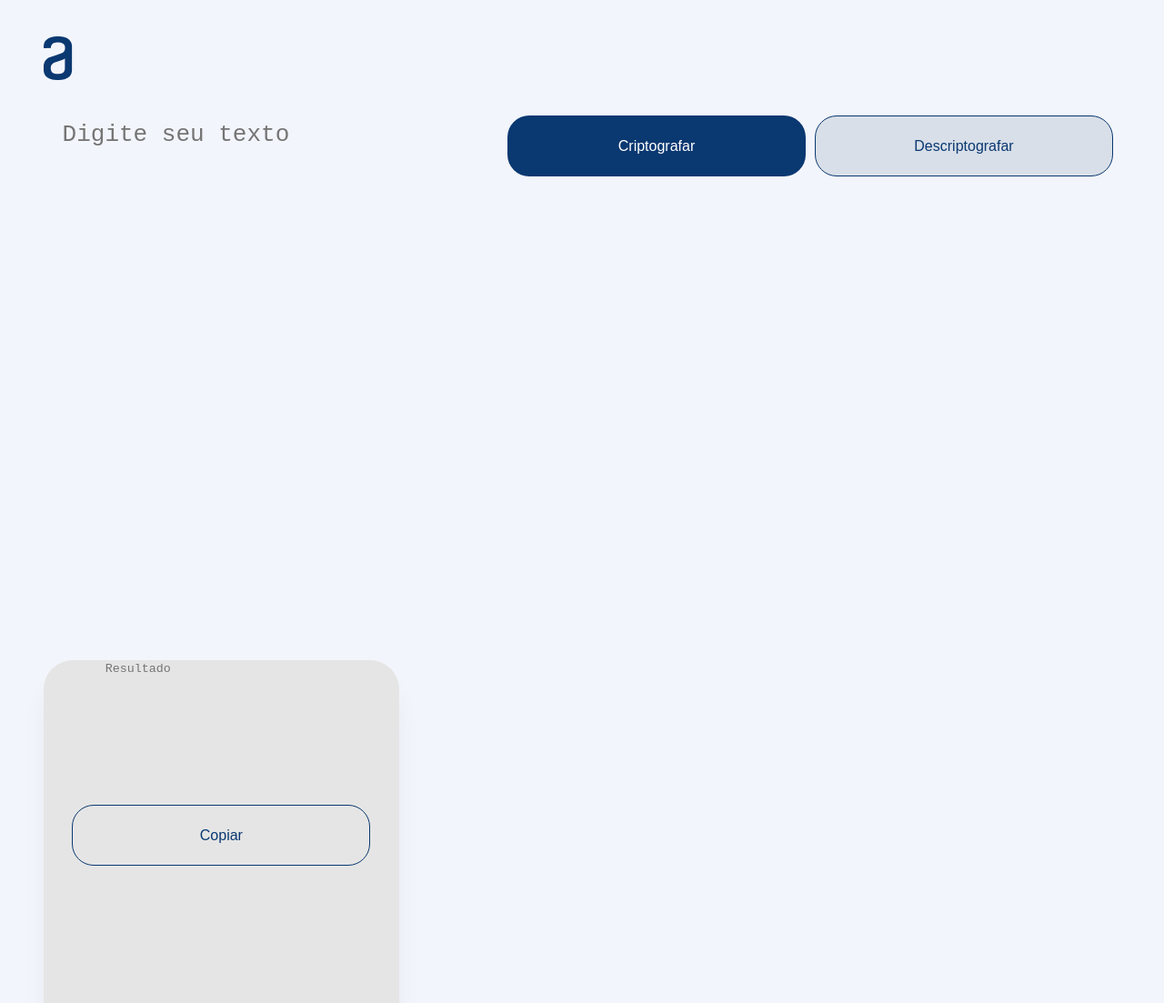
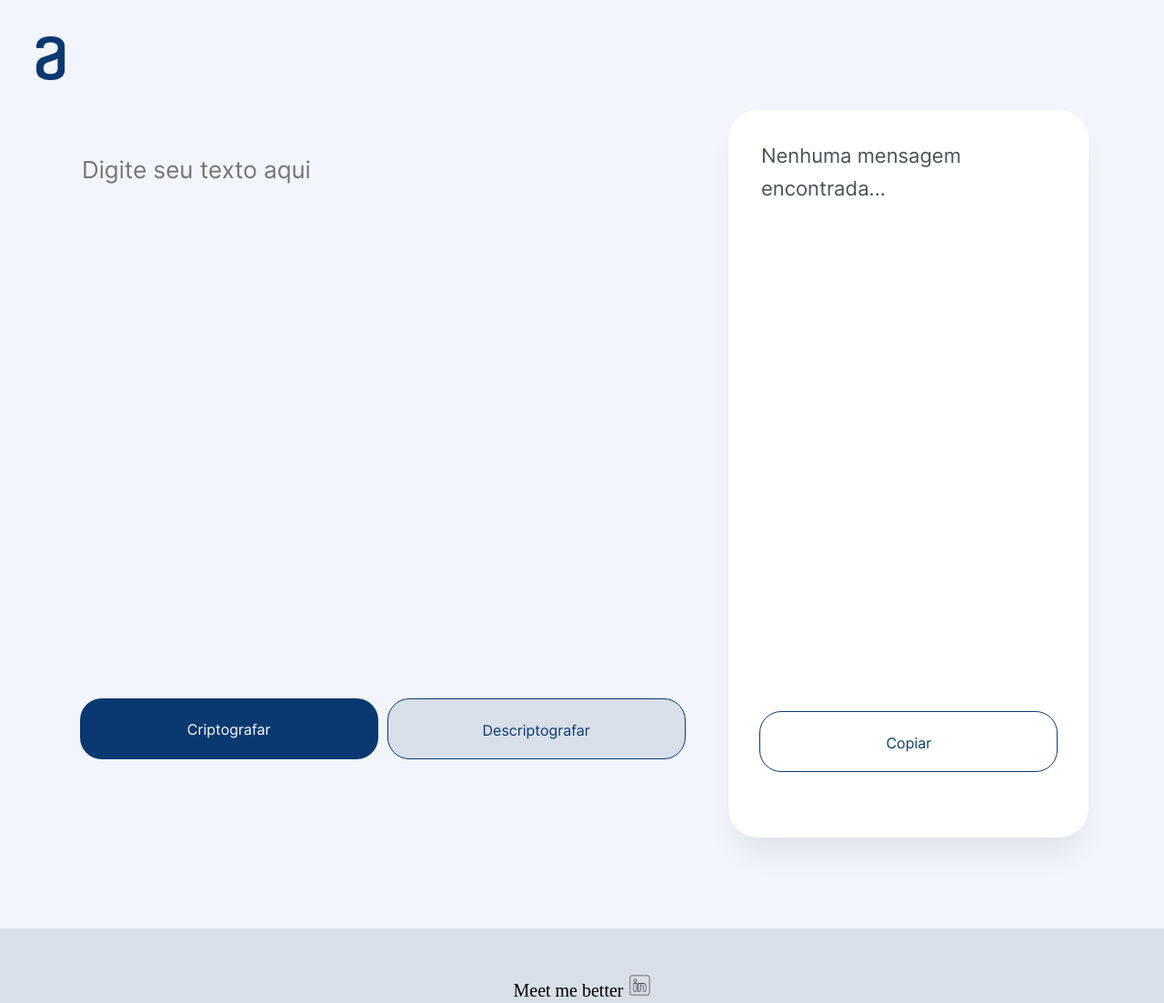
Before and after one commit to PatriciaCS1995/Challange-Alura-ONE-Encriptador, a plain HTML site: page index.html in a window 1280 px wide. Shown: the top 1103 px of the page at 91% size. Drawn offline with Linux system fonts and the light colour scheme.

Commit message:
projeto com js, css e hml

```diff
--- /dev/null
+++ b/css/reset-css/reset.css
@@ -0,0 +1,48 @@
+/* http://meyerweb.com/eric/tools/css/reset/
+   v2.0 | 20110126
+   License: none (public domain)
+*/
+
+html, body, div, span, applet, object, iframe,
+h1, h2, h3, h4, h5, h6, p, blockquote, pre,
+a, abbr, acronym, address, big, cite, code,
+del, dfn, em, img, ins, kbd, q, s, samp,
+small, strike, strong, sub, sup, tt, var,
+b, u, i, center,
+dl, dt, dd, ol, ul, li,
+fieldset, form, label, legend,
+table, caption, tbody, tfoot, thead, tr, th, td,
+article, aside, canvas, details, embed,
+figure, figcaption, footer, header, hgroup,
+menu, nav, output, ruby, section, summary,
+time, mark, audio, video {
+	margin: 0;
+	padding: 0;
+	border: 0;
+	font-size: 100%;
+	font: inherit;
+	vertical-align: baseline;
+}
+/* HTML5 display-role reset for older browsers */
+article, aside, details, figcaption, figure,
+footer, header, hgroup, menu, nav, section {
+	display: block;
+}
+body {
+	line-height: 1;
+}
+ol, ul {
+	list-style: none;
+}
+blockquote, q {
+	quotes: none;
+}
+blockquote:before, blockquote:after,
+q:before, q:after {
+	content: '';
+	content: none;
+}
+table {
+	border-collapse: collapse;
+	border-spacing: 0;
+}
--- /dev/null
+++ b/css/style.css
@@ -0,0 +1,178 @@
+@charset "UTF-8";
+
+.painel {
+   margin: 40px;
+}
+
+.container-principal{
+   display: flex;
+   flex-direction: row;
+   flex-wrap: wrap;
+   justify-content: center;
+   justify-content: space-evenly;
+}
+
+.container-resultado{
+   display: flex;
+   flex-direction: column;
+   align-items: center;
+   align-self: flex-end;
+
+   background-color: #FFFFFF;
+   min-width: 350px;
+   width: 33%;
+   height: 800px;
+
+   box-shadow: 0px 24px 32px -8px rgba(0, 0, 0, 0.08);
+   border-radius: 32px;
+}
+
+.class-resultado{
+   margin-top: 32px;
+   width: 82%;
+   height: 78%;
+
+   color: #495057;
+   line-height: 36px;
+   font-size: 22px;
+}
+
+.container-texto-botoes {
+   display: flex;
+   flex-direction: column;
+   justify-content: center;
+}
+
+.botoes {
+   display: flex;
+   justify-content: space-around;
+   flex-wrap: wrap;
+
+   margin-bottom: 40px;
+}
+
+.class-entrada-criptografia {
+   color: #0A3871;
+
+   height: 600px;
+   line-height: 48px;
+   font-size: 26px;
+   text-justify: auto;
+}
+
+.icone-alura {
+   margin-bottom: 30px;
+}
+
+.icone-linkedin {
+   max-width: 25px;
+   max-height: 27px;
+   width: auto;
+   height: auto;
+}
+
+/* botao com animação de cor */
+.botao-criptografia {
+   background-color: #0A3871;
+   color: #FFFFFF;
+}
+
+.botao-criptografia:hover {
+   animation: corMudando 3s alternate-reverse;
+}
+
+@keyframes corMudando {
+   from {background-color: #0A3871;}
+   to {background-color: #051b36;}
+}
+/* FIM */
+
+/* botao com animação de cor */
+.botao-descriptografia {
+   background-color: #D8DFE8;
+   color: #0A3871;
+   border: 1px solid #0A3871;
+}
+
+.botao-descriptografia:hover {
+   animation: corMudando2 3s alternate-reverse;
+}
+
+@keyframes corMudando2 {
+   from {background-color: #D8DFE8;}
+   to {background-color: #9daabd;}
+}
+/* FIM */
+
+/* botao com animação de cor */
+.copia-resultado {
+   background-color: transparent;
+   color: #0A3871;
+   border: 1px solid #0A3871;
+   margin-bottom: 32px;
+}
+
+.copia-resultado:hover {
+   animation: corMudando3 3s alternate-reverse;
+}
+
+@keyframes corMudando3 {
+   from {background-color: transparent;}
+   to {background-color: #dee6ff;}
+}
+/* FIM */
+
+/* TAGs HTML */
+
+* {
+   font-family: 'Inter';
+   margin: 0;
+   padding: 0;
+   border: 0;
+   font-size: 100%;
+}
+
+body {
+   background-color: #F3F5FC;
+}
+
+textarea {
+   border: none;
+   outline: none;
+   resize: none;
+
+   font-weight: 400;
+   background: none;
+}
+
+input {
+   all: unset;
+}
+
+button {
+   padding: 24px;
+   border-radius: 24px;
+   width: 328px;
+   height: 67px;
+   border: 0px;
+   margin: 5px;
+
+   font-weight: 400;
+   font-size: 16px;
+
+   cursor: pointer;
+}
+
+footer {
+   background-color: #D8DFE8;
+   padding: 50px;
+   margin-top: 100px;
+
+   text-align: center;
+   font-size: 20px;
+}
+
+@font-face {
+   font-family: "Inter";
+   src: url("/css/fonte/inter-regular-1.ttf") format("truetype");
+}
--- a/index.html
+++ b/index.html
@@ -4,31 +4,46 @@
     <meta charset="UTF-8">
     <meta http-equiv="X-UA-Compatible" content="IE=edge">
     <meta name="viewport" content="width=device-width, initial-scale=1.0">
-    <link rel="stylesheet" href="/Challange-Alura-ONE-Encriptador/style.css">
-    <title>Primeiro Challange</title>
+    <link rel="stylesheet" href="/css/reset-css/reset.css">
+    <link rel="stylesheet" href="/css/style.css">
+
+    <title>Primeiro Challange Criptografia</title>
 </head>
 <body>
-    <section class="principalPainel">
-    <img src="imgChalangeI/icone-alura.png" alt="icone-alura" class="icone-alura">
-    <div class="container-principal"
+
+    <section class="painel">
+        <a href="https://www.alura.com.br/" target="_blank">
+            <img src="imgChalangeI/icone-alura.png" alt="alura-icone" class="icone-alura">
+        </a>
+
+        <div class="container-principal">
             <div class="container-texto-botoes">
-                <textarea name="EntradaTexto" id="EntradaTexto" class="EntradaTexto" cols="30" rows="10" placeholder=" Digite seu texto " wrap="hard"></textarea>
+                <textarea name="nome-entrada-criptografia" id="id-entrada-criptografia" class="class-entrada-criptografia"
+                 cols="20" rows="10" placeholder=" Digite seu texto aqui " wrap="hard"></textarea>
+
                  <div class="botoes">
-                    <button class="botao-criptografa">Criptografar</button>
-                    <button class="botao-descriptografa">Descriptografar</button>
+                    <button class="botao-criptografia">Criptografar</button>
+                    <button class="botao-descriptografia">Descriptografar</button>
                  </div>
             </div>
+
              <div class="container-resultado">
-                    <textarea name="resultado-criptografia" id="resultado-criptografia" cols="30" rows="10" readonly placeholder="Resultado"></textarea>
-                    <button class="copia">Copiar</button>
+                <textarea name="nome-resultado" id="id-resultado" class="class-resultado"
+                cols="20" rows="10" readonly placeholder=" "></textarea>
+
+                <button class="copia-resultado">Copiar</button>
             </div>
         </div>
+
     </section>
+
 </body>
 <footer>
-    <p>Redes sociais </p>
+    <p> Meet me better
+        <a href="https://www.linkedin.com/in/patricia-carvalho-de-souza/" target="_blank">
+        <img src="imgChalangeI/linkedinicone.png" class="icone-linkedin" alt="icone-linkedin" >
+        </a>
+    </p>
 </footer>
-<script>
-
-</script>
+<script src="/scripts/scripts.js"></script>
 </html>
--- /dev/null
+++ b/scripts/scripts.js
@@ -0,0 +1,62 @@
+var entradaTexto = document.querySelector("#id-entrada-criptografia");
+var resultadoCriptografia = document.querySelector("#id-resultado");
+
+var botaoCriptografa = document.querySelector(".botao-criptografia");
+var botaoDescriptografa = document.querySelector(".botao-descriptografia");
+var botaoCopiar = document.querySelector(".copia-resultado");
+
+resultadoCriptografia.value = "Nenhuma mensagem encontrada...";
+
+var textoCriptografado, textoDescriptografado = "";
+
+function criptografiaTexto() {
+
+   textoCriptografado = trocaLetras(entradaTexto.value.toLowerCase());
+
+   limpaArea();
+   resultadoCriptografia.value = textoCriptografado;
+}
+
+function descriptografiaTexto() {
+
+   textoDescriptografado = retornaLetras(entradaTexto.value);
+
+   limpaArea();
+   resultadoCriptografia.value = textoDescriptografado;
+}
+
+function trocaLetras(textoOriginal) {
+
+   return textoOriginal
+      .replace(/e/g, "enter")
+      .replace(/i/g, "imes")
+      .replace(/a/g, "ai")
+      .replace(/o/g, "ober")
+      .replace(/u/g, "ufat");
+}
+
+function retornaLetras(palavraCriptografada) {
+
+   return palavraCriptografada
+      .replace(/enter/g, "e")
+      .replace(/imes/g, "i")
+      .replace(/ai/g, "a")
+      .replace(/ober/g, "o")
+      .replace(/ufat/g, "u");
+}
+
+function limpaArea() {
+
+   textoOriginal = "";
+   entradaTexto.value = "";
+}
+
+function copiaResultado() {
+
+   resultadoCriptografia.select();
+   document.execCommand("copy");
+}
+
+botaoCriptografa.onclick = criptografiaTexto;
+botaoDescriptografa.onclick = descriptografiaTexto;
+botaoCopiar.onclick = copiaResultado;
--- a/style.css
+++ /dev/null
@@ -1,164 +0,0 @@
-.principalPainel{
-    margin: 40px;
-}
-
-.container-principal{
-    display: flex;
-    flex-direction: row;
-    flex-wrap: wrap;
-    justify-content: center;
-    justify-content: space-evenly;
-}
-
-.container-resultado{
-    display: flex;
-    flex-direction: column;
-    align-items: center;
-    align-self: flex-end;
-
-    background-color: #E5E5E5;
-    min-width: 350px;
-    width: 33%;
-    height: 800px;
-
-    box-shadow: 0px 24px 32px -8px rgba(0, 0, 0, 0.08);
-    border-radius: 32px;
-}
-
-.resultado-criptografia{
-    margin-top: 32px;
-    width: 82%;
-    height: 78%;
-
-    color: #495057;
-    line-height: 36px;
-    font-size: 22px;
-}
-
-.container-texto-botoes{
-    display: flex;
-   flex-direction: column;
-   justify-content: center;
-}
-
-.botoes{
-    display: flex;
-    justify-content: space-around;
-    flex-wrap: wrap;
-
-    margin-bottom: 40px;
-}
-
-.EntradaTexto{
-    color: #0A3871;
-
-    height: 600px;
-    line-height: 48px;
-    font-size: 26px;
-    text-justify: auto;
-}
-
-.icone-alura {
-    margin-bottom: 30px;
- }
-
- /* botao com animação de cor */
-.botao-criptografa {
-    background-color: #0A3871;
-    color: #FFFFFF;
- }
- .botao-criptografa:hover {
-    animation: corMudando 3s alternate-reverse;
- }
-
- @keyframes corMudando {
-    from {background-color: #0A3871;}
-    to {background-color: #051b36;}
- }
-
- .botao-descriptografa {
-    background-color: #D8DFE8;
-    color: #0A3871;
-    border: 1px solid #0A3871;
- }
-
- .botao-descriptografa:hover {
-    animation: corMudando2 3s alternate-reverse;
- }
-
- @keyframes corMudando2 {
-    from {background-color: #D8DFE8;}
-    to {background-color: #9daabd;}
- }
-
- .copia {
-    background-color: transparent;
-    color: #0A3871;
-    border: 1px solid #0A3871;
-    margin-bottom: 32px;
- }
-
- .copia:hover {
-    animation: corMudando3 3s alternate-reverse;
- }
-
- @keyframes corMudando3 {
-    from {background-color: transparent;}
-    to {background-color: #dee6ff;}
- }
- /* FIM */
-
- /* TAGs HTML */
-
- {
-    font-family: 'Inter';
-    margin: 0;
-    padding: 0;
-    border: 0;
-    font-size: 100%;
- }
-
- body {
-    background-color: #F3F5FC;
- }
-
- textarea {
-    border: none;
-    outline: none;
-    resize: none;
-
-    font-weight: 400;
-    background: none;
- }
-
- input {
-    all: unset;
- }
-
- button {
-    padding: 24px;
-    border-radius: 24px;
-    width: 328px;
-    height: 67px;
-    border: 0px;
-    margin: 5px;
-
-    font-weight: 400;
-    font-size: 16px;
-
-    cursor: pointer;
- }
-
- footer {
-    background-color: #D8DFE8;
-    padding: 50px;
-    margin-top: 100px;
-
-    text-align: center;
-    font-size: 20px;
- }
-
- @font-face {
-    font-family: "Inter";
-    src: url("fonte/inter-regular-1.ttf") format("truetype");
- }
```
Also changed, not shown: css/fonte/inter-regular-1.ttf (renamed from fonte/inter-regular-1.ttf), imgChalangeI/linkedinicone.png (added), 1 other file. Lines whose indentation alone changed are shown as unchanged.
